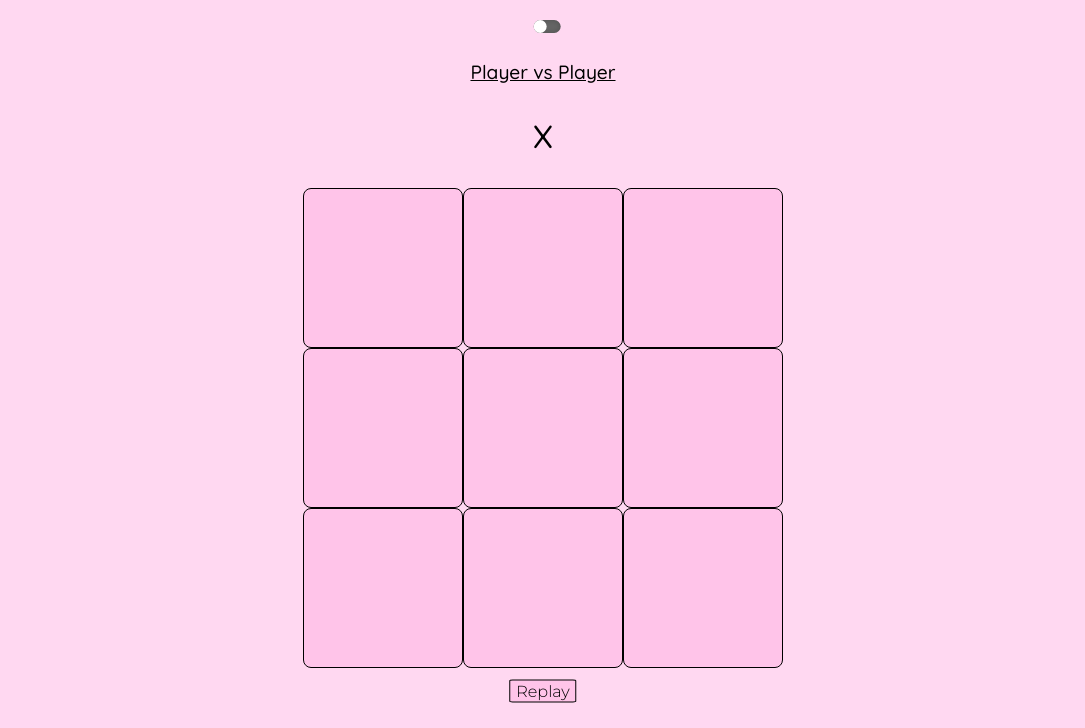
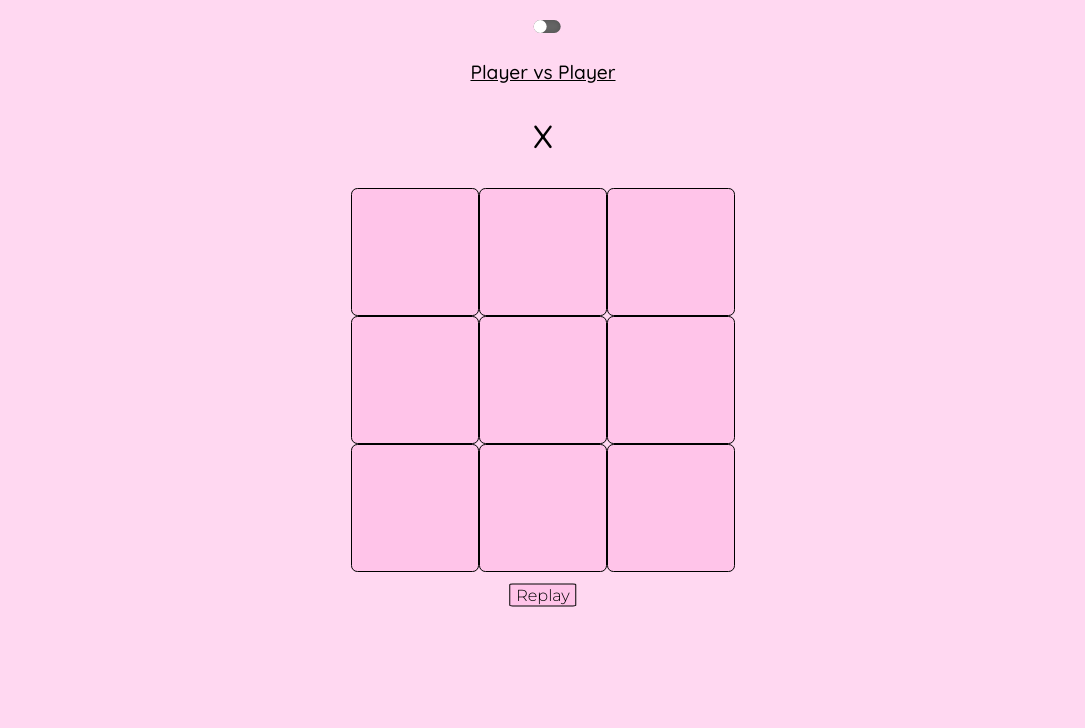
Before and after one commit to shameekbaranwal/tic-tac-toe, a plain HTML site: page index.html in a window 1280 px wide. Both pictures are taken after a click on the button "Multiplayer". Shown: the part 72-800 px from the top of the page, without its empty margins (97-1182 px from the left). Drawn offline with Linux system fonts and the light colour scheme.

Commit message:
Updated layout.

```diff
--- a/style.css
+++ b/style.css
@@ -254,8 +254,8 @@ a {
 
 @media only screen and (orientation: landscape) {
 	.board {
-		grid-template-columns: 20vh 20vh 20vh;
-		grid-template-rows: 20vh 20vh 20vh;
+		grid-template-columns: 16vh 16vh 16vh;
+		grid-template-rows: 16vh 16vh 16vh;
 	}
 }
 
```
